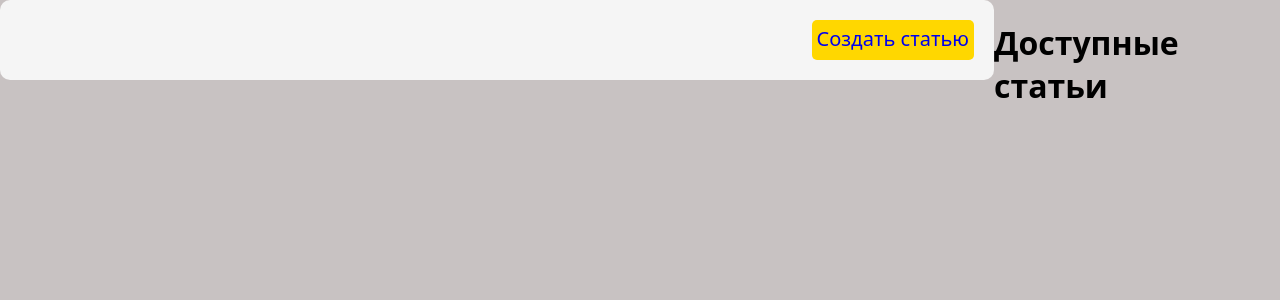
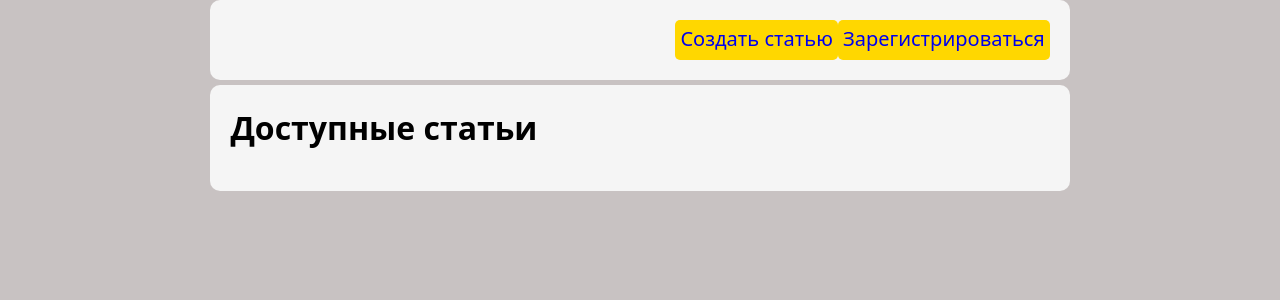
Before and after one commit to qeeweex/ruwiki, a Flask app: page / in a window 1280 px wide. Shown: the top 300 px of the page. Run offline with Flask 3, Linux system fonts and the light colour scheme; data that the repository does not hold is empty.

Commit message:
добавил кнопку зарегистрироваться

```diff
--- a/templates/index.html
+++ b/templates/index.html
@@ -5,13 +5,19 @@
     <meta name="viewport" content="width=device-width, initial-scale=1.0">
     <title>Рувики</title>
     <link rel="stylesheet" href="{{ url_for('static', filename='css/style.css') }}">
+    <link rel="stylesheet" href="{{ url_for('static', filename='css/article_table.css') }}">
 </head>
 <body>
-    <div class="header">
-        <a
-            class="create_btn"
-            href="{{ url_for('create_article') }}"
-        >Создать статью</a>
+    <div class="main">
+        <div class="header">
+            <a
+                class="create_btn"
+                href="{{ url_for('create_article') }}"
+            >Создать статью</a>
+            <a
+                class="create_btn"
+                href="{{ url_for('register') }}"
+            >Зарегистрироваться</a>
     </div>
 
     <div class="article_list">
@@ -31,5 +37,6 @@
             {% endfor %}
         </div>
     </div>
+
 </body>
 </html>
```
